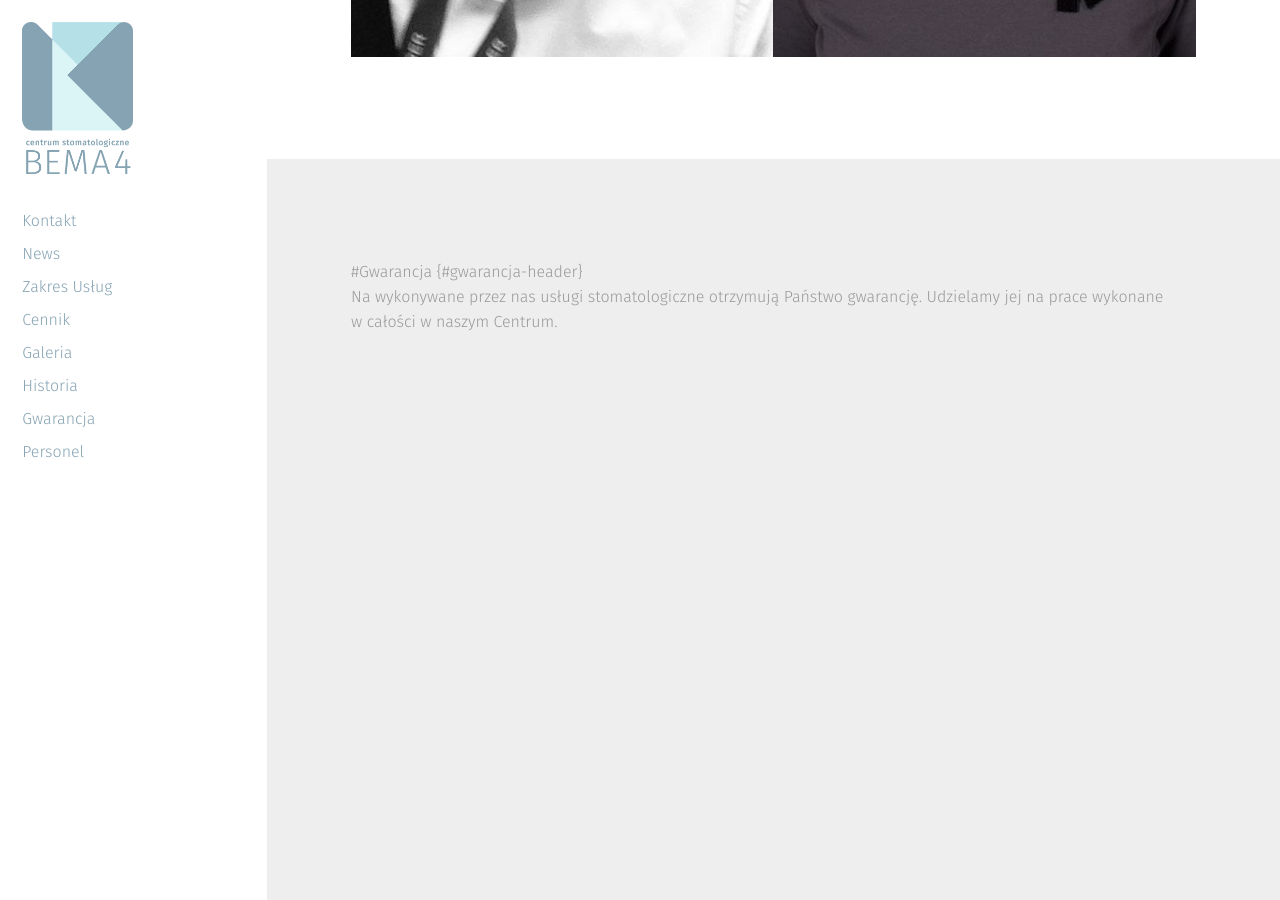
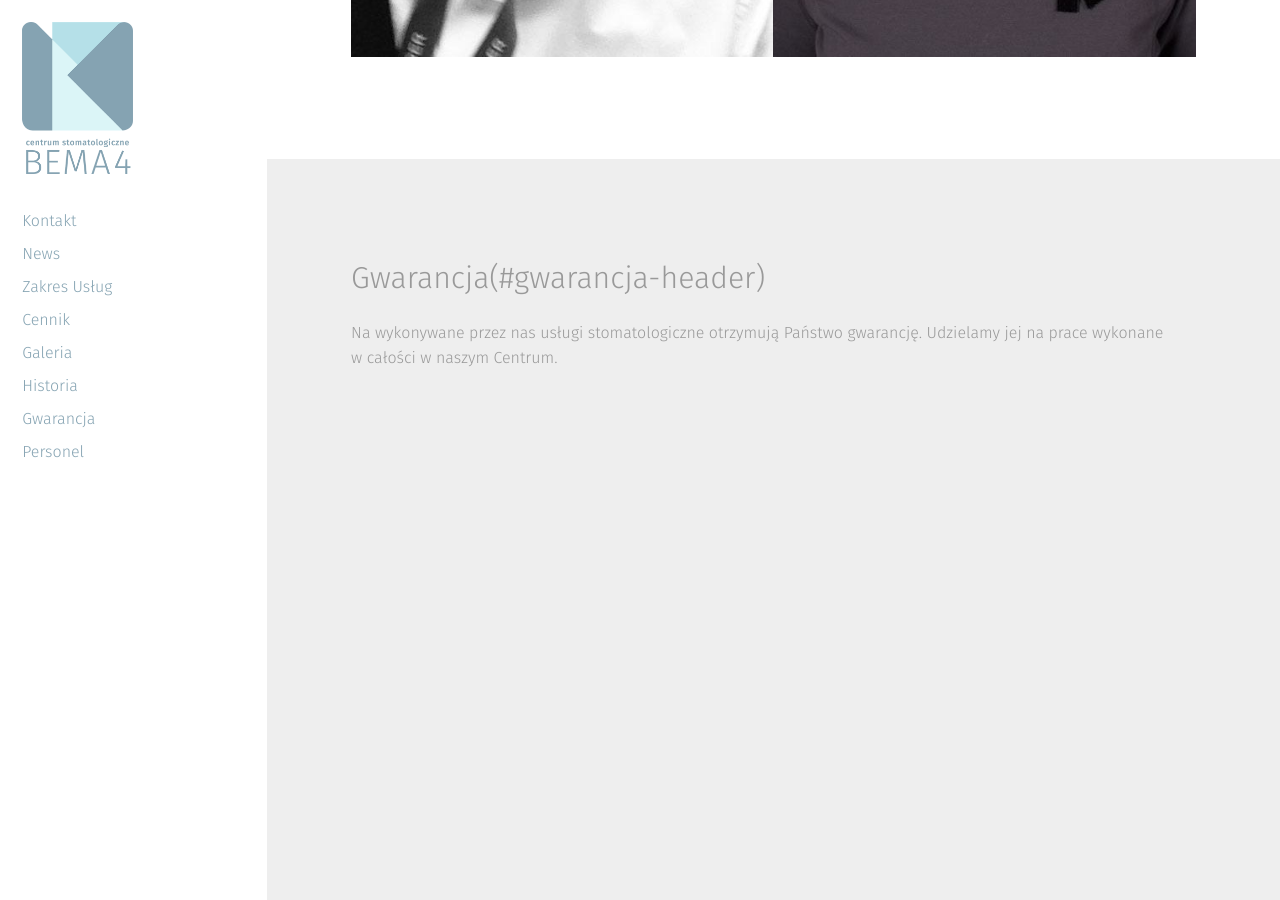
Before and after one commit to CSB4/bema4, a Jekyll site: the page built from index.html, in a window 1280 px wide and 900 px high, scrolled down 6381 px. Built offline with Jekyll 4.4.1, drawn with Linux system fonts in a browser that asks for light colours; nearby versions of some CDN libraries.

```diff
--- a/_slides/0000-12-18-gwarancja.markdown
+++ b/_slides/0000-12-18-gwarancja.markdown
@@ -6,6 +6,6 @@ fullscreen: true
 published: true
 ---
 
-#Gwarancja {#gwarancja-header}
+# Gwarancja(#gwarancja-header)
 
 Na wykonywane przez nas usługi stomatologiczne otrzymują Państwo gwarancję. Udzielamy jej na prace wykonane w&nbsp;całości w&nbsp;naszym Centrum.
```
